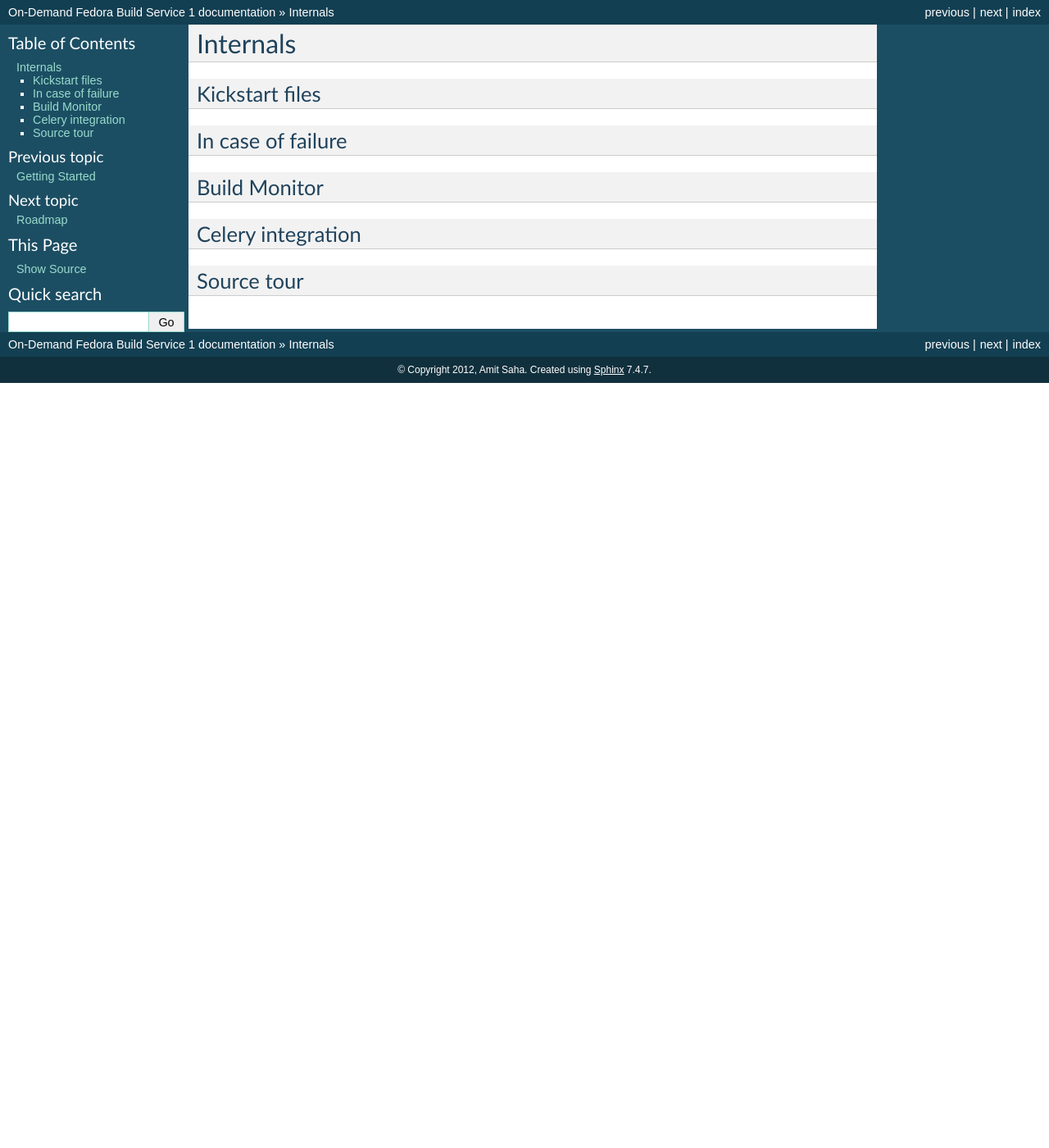
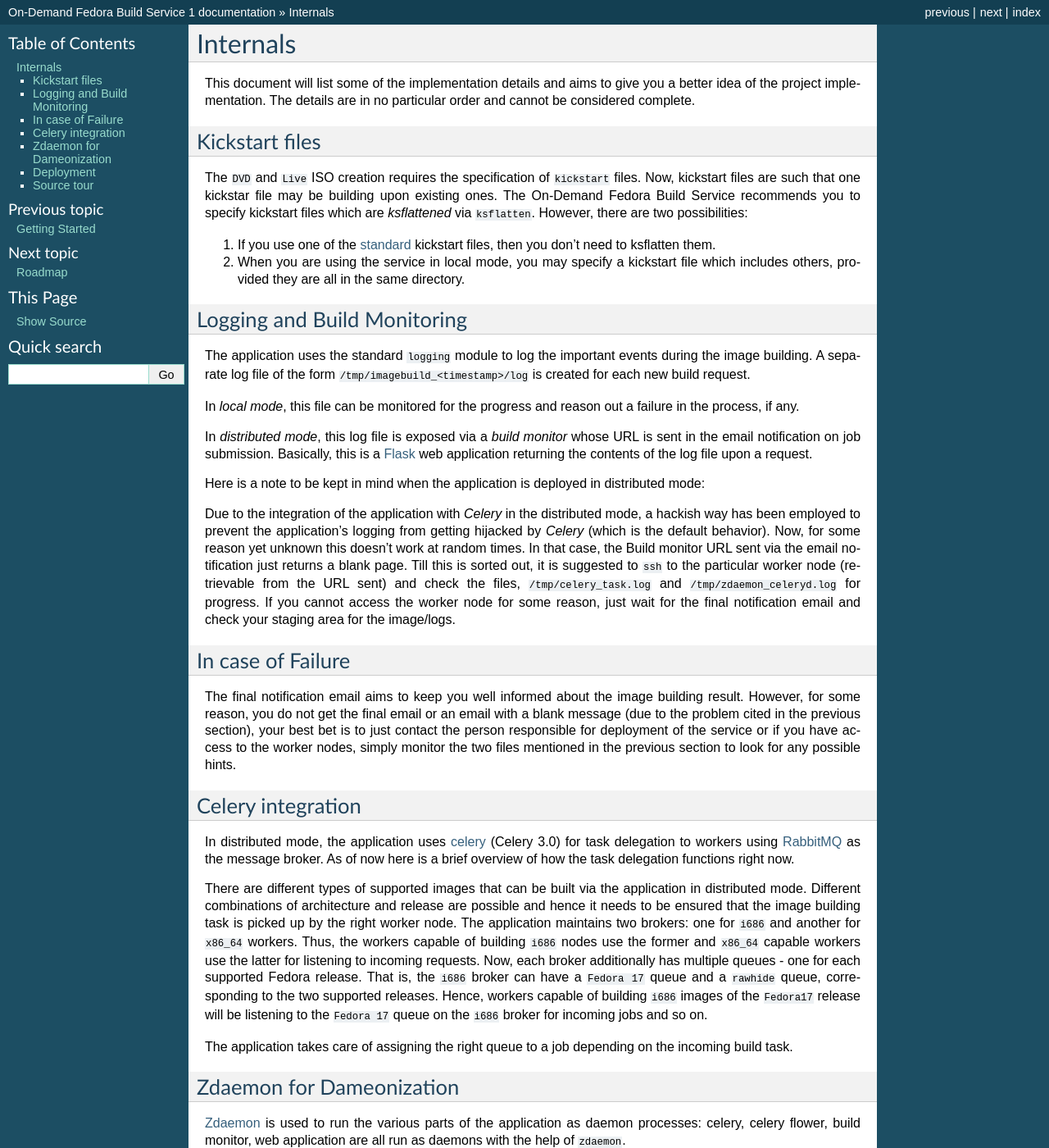
Before and after one commit to amitsaha/gsoc2012_fbs, a Sphinx documentation site: the page built from doc/internals.rst, in a window 1280 px wide and 1400 px high. Shown: the whole window at 82% size. Built offline with Sphinx 7.4.7, drawn with Linux system fonts in a browser that asks for light colours.

Commit message:
doc: updated internals

```diff
--- a/doc/internals.rst
+++ b/doc/internals.rst
@@ -1,17 +1,113 @@
 =========
 Internals
 =========
+This document will list some of the implementation details and aims to
+give you a better idea of the project implementation. The details are
+in no particular order and cannot be considered complete.
+
+
 Kickstart files
 ---------------
 
-In case of failure
+The ``DVD`` and ``Live`` ISO creation requires the specification of
+``kickstart`` files. Now, kickstart files are such that one kickstar
+file may be building upon existing ones. The On-Demand Fedora Build
+Service recommends you to specify kickstart files which are
+*ksflattened* via ``ksflatten``. However, there are two
+possibilities:
+
+1. If you use one of the standard_ kickstart files, then you don't need to ksflatten them.
+2. When you are using the service in local mode, you may specify a kickstart file which includes others, provided they are all in the same directory.
+
+Logging and Build Monitoring
+----------------------------
+
+The application uses the standard ``logging`` module to log the
+important events during the image building. A separate log file of the
+form ``/tmp/imagebuild_<timestamp>/log`` is created for each new build
+request.
+
+In *local mode*, this file can be monitored for the progress and reason
+out a failure in the process, if any.
+
+In *distributed mode*, this log file is exposed via a *build monitor*
+whose URL is sent in the email notification on job submission. Basically,
+this is a Flask_ web application returning the contents of the log
+file upon a request.
+
+Here is a note to be kept in mind when the application is deployed in
+distributed mode:
+
+Due to the integration of the application with *Celery* in the
+distributed mode, a hackish way has been employed to prevent the
+application's logging from getting hijacked by *Celery* (which is the
+default behavior). Now, for some reason yet unknown this doesn't work
+at random times. In that case, the Build monitor URL sent via the
+email notification just returns a blank page. Till this is sorted out,
+it is suggested to ``ssh`` to the particular worker node (retrievable
+from the URL sent) and check the files, ``/tmp/celery_task.log`` and
+``/tmp/zdaemon_celeryd.log`` for progress. If you cannot access the
+worker node for some reason, just wait for the final notification
+email and check your staging area for the image/logs.
+
+
+.. _standard: http://git.fedorahosted.org/git/?p=spin-kickstarts.git;a=summary
+.. _Flask: http://flask.pocoo.org/
+
+
+In case of Failure
 ------------------
 
-Build Monitor
--------------
+The final notification email aims to keep you well informed about the image
+building result. However, for some reason, you do not get the final
+email or an email with a blank message (due to the problem cited in
+the previous section), your best bet is to just contact the person
+responsible for deployment of the service or if you have access to the
+worker nodes, simply monitor the two files mentioned in the previous
+section to look for any possible hints.
+
 
 Celery integration
 ------------------
 
+In distributed mode, the application uses celery_ (Celery 3.0) for task delegation
+to workers using RabbitMQ_ as the message broker. As of now here is a
+brief overview of how the task delegation functions right now.
+
+There are different types of supported images that can be built via
+the application in distributed mode. Different combinations of
+architecture and release are possible and hence it needs to be ensured
+that the image building task is picked up by the right worker
+node. The application maintains two brokers: one for ``i686`` and
+another for ``x86_64`` workers. Thus, the workers capable of building
+``i686`` nodes use the former and ``x86_64`` capable workers use the
+latter for listening to incoming requests. Now, each broker
+additionally has multiple queues - one for each supported Fedora
+release. That is, the ``i686`` broker can have a ``Fedora 17`` queue
+and a ``rawhide`` queue, corresponding to the two supported
+releases. Hence, workers capable of building ``i686`` images of the
+``Fedora17`` release will be listening to the ``Fedora 17`` queue on
+the ``i686`` broker for incoming jobs and so on.
+
+The application takes care of assigning the right queue to a job
+depending on the incoming build task.
+
+.. _celery: http://celeryproject.org/
+.. _RabbitMQ: http://rabbitmq.com
+
+Zdaemon for Dameonization
+-------------------------
+
+Zdaemon_ is used to run the various parts of the application as daemon
+processes: celery, celery flower, build monitor, web application are
+all run as daemons with the help of ``zdaemon``.
+
+.. _Zdaemon: http://pypi.python.org/pypi/zdaemon/
+
+
+Deployment
+----------
+
+
 Source tour
 -----------
```
